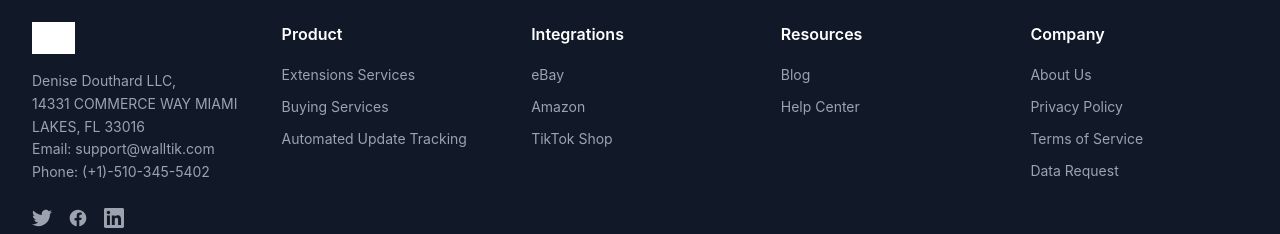
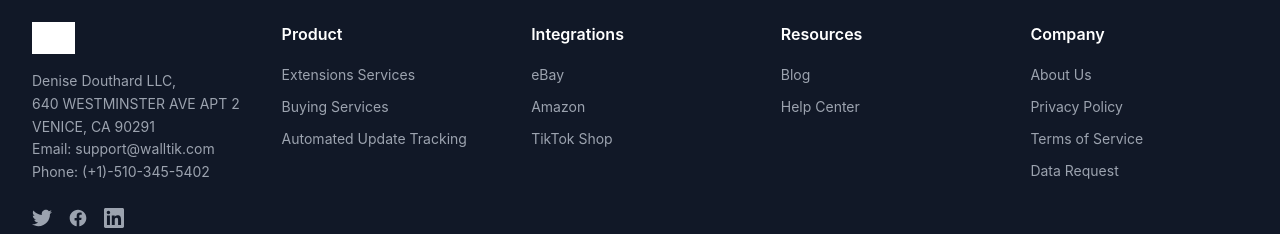
Before and after one commit to afirstimer/walltik, a Next.js app: page / in a window 1280 px wide. Shown: the part 6607-6841 px from the top of the page. Built offline with nearby package versions, Linux system fonts and the light colour scheme; no server answers; grey boxes are pictures that could not be loaded.

Commit message:
Update Footer.tsx

```diff
--- a/src/components/Footer.tsx
+++ b/src/components/Footer.tsx
@@ -39,8 +39,7 @@
                         </div>
                         <p className="text-gray-400 text-sm leading-relaxed">
                             Denise Douthard LLC,
-                            <br />14331 COMMERCE WAY
-                            MIAMI LAKES, FL 33016
+                            <br />640 WESTMINSTER AVE APT 2 VENICE, CA 90291
                             <br />Email: support@walltik.com
                             Phone: (+1)-510-345-5402
                         </p>
```
